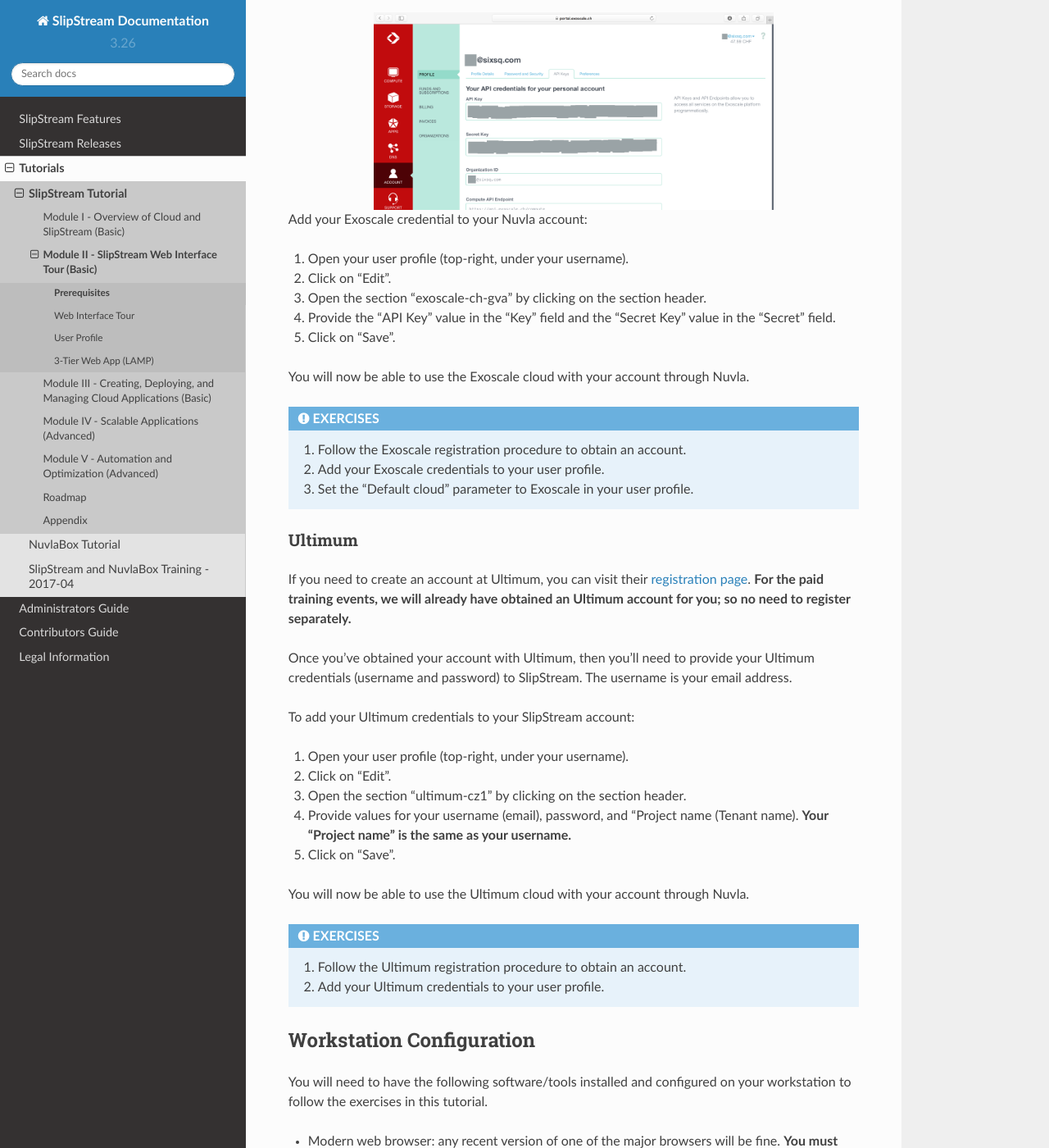
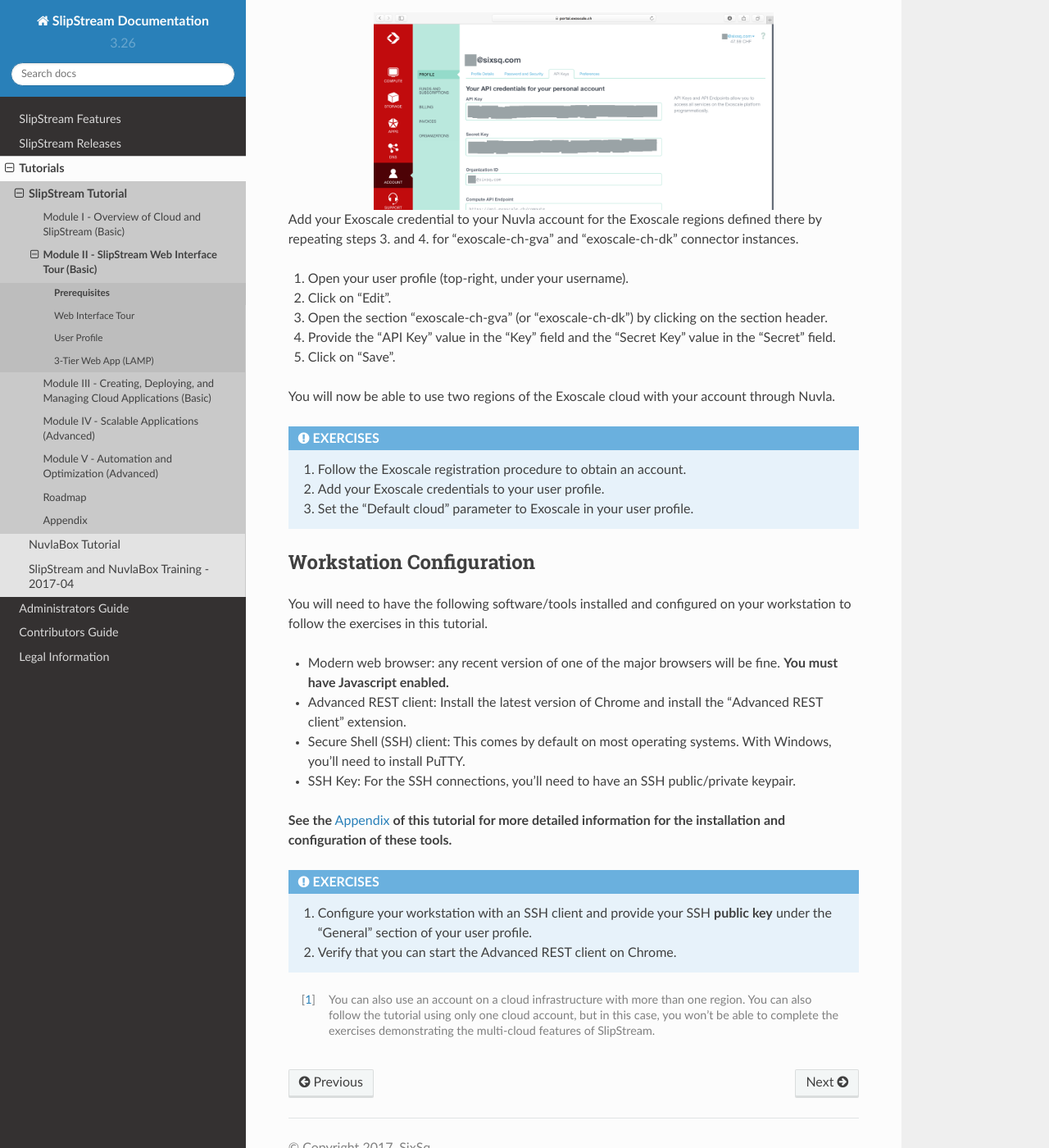
Before and after one commit to slipstream/SlipStreamDocumentation, a Sphinx documentation site: the page built from docs/tutorials/ss/prerequisites.rst, in a window 1280 px wide and 1400 px high, scrolled down 3104 px. Shown: the whole window at 82% size. Built offline with Sphinx 7.4.7 and the Read the Docs theme 2.0.0, drawn with Linux system fonts in a browser that asks for light colours.

Commit message:
Removed Ultimum cloud from the tutorial. It was left in openstack connector configuration example.

```diff
--- a/docs/tutorials/ss/prerequisites.rst
+++ b/docs/tutorials/ss/prerequisites.rst
@@ -119,7 +119,7 @@
 cloud services, but you may need to contact your cloud administrator
 for all of the necessary configuration parameters.
 
-The detailed procedure is provided for Exoscale_ and Ultimum_ below.
+The detailed procedure is provided for Exoscale_ below.
 
 Exoscale
 ~~~~~~~~
@@ -151,17 +151,20 @@
    :width: 70%
    :align: center
 
-Add your Exoscale credential to your Nuvla account:
+Add your Exoscale credential to your Nuvla account for the Exoscale regions
+defined there by repeating steps 3. and 4. for "exoscale-ch-gva" and
+"exoscale-ch-dk" connector instances.
 
 1. Open your user profile (top-right, under your username).
 2. Click on "Edit".
-3. Open the section "exoscale-ch-gva" by clicking on the section header.
+3. Open the section "exoscale-ch-gva" (or "exoscale-ch-dk") by clicking on the
+   section header.
 4. Provide the "API Key" value in the "Key" field and the "Secret Key"
    value in the "Secret" field.
 5. Click on "Save".
 
-You will now be able to use the Exoscale cloud with your account through
-Nuvla.
+You will now be able to use two regions of the Exoscale cloud with your account
+through Nuvla.
 
 .. admonition:: EXERCISES
 
@@ -169,37 +172,6 @@
    2. Add your Exoscale credentials to your user profile.
    3. Set the "Default cloud" parameter to Exoscale in your user
       profile.
-
-Ultimum
-~~~~~~~
-
-If you need to create an account at Ultimum, you can visit their
-`registration page <https://cz1.ultimum.io/auth/login/>`__.
-**For the paid training events, we will already have obtained an
-Ultimum account for you; so no need to register separately.**
-
-Once you've obtained your account with Ultimum, then you'll need to
-provide your Ultimum credentials (username and password) to SlipStream.
-The username is your email address.
-
-To add your Ultimum credentials to your SlipStream account:
-
-1. Open your user profile (top-right, under your username).
-2. Click on "Edit".
-3. Open the section "ultimum-cz1" by clicking on the section header.
-4. Provide values for your username (email), password, and "Project
-   name (Tenant name). **Your "Project name" is the same as your
-   username.**
-5. Click on "Save".
-
-You will now be able to use the Ultimum cloud with your account through
-Nuvla.
-
-.. admonition:: EXERCISES
-
-   1. Follow the Ultimum registration procedure to obtain an account.
-   2. Add your Ultimum credentials to your user profile.
-
 
 Workstation Configuration
 -------------------------
@@ -232,8 +204,6 @@
 
 .. _Exoscale: https://www.exoscale.ch
 
-.. _Ultimum: http://ultimum.io
-
 .. [#] You can also use an account on a cloud infrastructure with more
        than one region.  You can also follow the tutorial using only
        one cloud account, but in this case, you won't be able to
```
Also changed, not shown: docs/tutorials/ss/applications.rst (+5 -3 lines), docs/tutorials/ss/images.rst (+8 -13 lines), docs/tutorials/ss/images/screenshots/app-multi-cloud.png.
